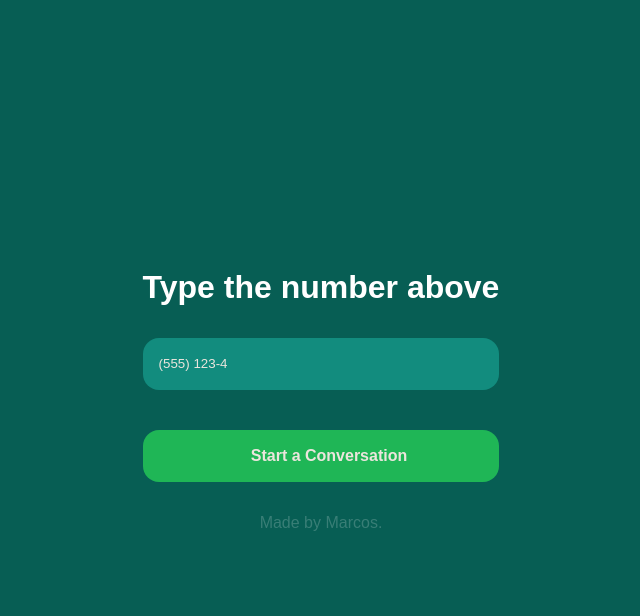
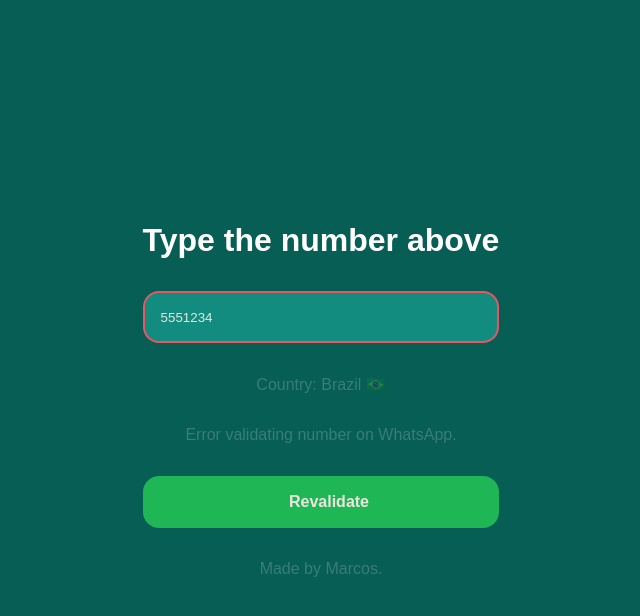
Before and after one commit to joaomarcosjova/sms-to-whatsapp, a plain HTML site: page index.html in a window 1280 px wide. Both pictures are taken after typing "5551234" into the empty fields and a click on the input "Start a Conversation". Shown: the whole page, without its empty margins (319-959 px from the left). Drawn offline with nearby package versions, Linux system fonts and the light colour scheme; no server answers.

Commit message:
some progress but still not doing it

```diff
--- /dev/null
+++ b/countries.js
@@ -0,0 +1,239 @@
+
+// List of all country codes and their corresponding flags and names
+export const countryCodes = {
+  "93": { name: "Afghanistan", flag: "🇦🇫" },
+  "355": { name: "Albania", flag: "🇦🇱" },
+  "213": { name: "Algeria", flag: "🇩🇿" },
+  "1-684": { name: "American Samoa", flag: "🇦🇸" },
+  "376": { name: "Andorra", flag: "🇦🇩" },
+  "244": { name: "Angola", flag: "🇦🇴" },
+  "1-264": { name: "Anguilla", flag: "🇦🇮" },
+  "672": { name: "Antarctica", flag: "🇦🇶" },
+  "1-268": { name: "Antigua and Barbuda", flag: "🇦🇬" },
+  "54": { name: "Argentina", flag: "🇦🇷" },
+  "374": { name: "Armenia", flag: "🇦🇲" },
+  "297": { name: "Aruba", flag: "🇦🇼" },
+  "61": { name: "Australia", flag: "🇦🇺" },
+  "43": { name: "Austria", flag: "🇦🇹" },
+  "994": { name: "Azerbaijan", flag: "🇦🇿" },
+  "1-242": { name: "Bahamas", flag: "🇧🇸" },
+  "973": { name: "Bahrain", flag: "🇧🇭" },
+  "880": { name: "Bangladesh", flag: "🇧🇩" },
+  "1-246": { name: "Barbados", flag: "🇧🇧" },
+  "375": { name: "Belarus", flag: "🇧🇾" },
+  "32": { name: "Belgium", flag: "🇧🇪" },
+  "501": { name: "Belize", flag: "🇧🇿" },
+  "229": { name: "Benin", flag: "🇧🇯" },
+  "1-441": { name: "Bermuda", flag: "🇧🇲" },
+  "975": { name: "Bhutan", flag: "🇧🇹" },
+  "591": { name: "Bolivia", flag: "🇧🇴" },
+  "387": { name: "Bosnia and Herzegovina", flag: "🇧🇦" },
+  "267": { name: "Botswana", flag: "🇧🇼" },
+  "55": { name: "Brazil", flag: "🇧🇷" },
+  "246": { name: "British Indian Ocean Territory", flag: "🇮🇴" },
+  "1-284": { name: "British Virgin Islands", flag: "🇻🇬" },
+  "673": { name: "Brunei", flag: "🇧🇳" },
+  "359": { name: "Bulgaria", flag: "🇧🇬" },
+  "226": { name: "Burkina Faso", flag: "🇧🇫" },
+  "257": { name: "Burundi", flag: "🇧🇮" },
+  "855": { name: "Cambodia", flag: "🇰🇭" },
+  "237": { name: "Cameroon", flag: "🇨🇲" },
+  "1": { name: "Canada", flag: "🇨🇦" },
+  "238": { name: "Cape Verde", flag: "🇨🇻" },
+  "1-345": { name: "Cayman Islands", flag: "🇰🇾" },
+  "236": { name: "Central African Republic", flag: "🇨🇫" },
+  "235": { name: "Chad", flag: "🇹🇩" },
+  "56": { name: "Chile", flag: "🇨🇱" },
+  "86": { name: "China", flag: "🇨🇳" },
+  "61": { name: "Christmas Island", flag: "🇨🇽" },
+  "61": { name: "Cocos Islands", flag: "🇨🇨" },
+  "57": { name: "Colombia", flag: "🇨🇴" },
+  "269": { name: "Comoros", flag: "🇰🇲" },
+  "682": { name: "Cook Islands", flag: "🇨🇰" },
+  "506": { name: "Costa Rica", flag: "🇨🇷" },
+  "385": { name: "Croatia", flag: "🇭🇷" },
+  "53": { name: "Cuba", flag: "🇨🇺" },
+  "599": { name: "Curacao", flag: "🇨🇼" },
+  "357": { name: "Cyprus", flag: "🇨🇾" },
+  "420": { name: "Czech Republic", flag: "🇨🇿" },
+  "243": { name: "Democratic Republic of the Congo", flag: "🇨🇩" },
+  "45": { name: "Denmark", flag: "🇩🇰" },
+  "253": { name: "Djibouti", flag: "🇩🇯" },
+  "1-767": { name: "Dominica", flag: "🇩🇲" },
+  "1-809": { name: "Dominican Republic", flag: "🇩🇴" },
+  "670": { name: "East Timor", flag: "🇹🇱" },
+  "593": { name: "Ecuador", flag: "🇪🇨" },
+  "20": { name: "Egypt", flag: "🇪🇬" },
+  "503": { name: "El Salvador", flag: "🇸🇻" },
+  "240": { name: "Equatorial Guinea", flag: "🇬🇶" },
+  "291": { name: "Eritrea", flag: "🇪🇷" },
+  "372": { name: "Estonia", flag: "🇪🇪" },
+  "251": { name: "Ethiopia", flag: "🇪🇹" },
+  "500": { name: "Falkland Islands", flag: "🇫🇰" },
+  "298": { name: "Faroe Islands", flag: "🇫🇴" },
+  "679": { name: "Fiji", flag: "🇫🇯" },
+  "358": { name: "Finland", flag: "🇫🇮" },
+  "33": { name: "France", flag: "🇫🇷" },
+  "689": { name: "French Polynesia", flag: "🇵🇫" },
+  "241": { name: "Gabon", flag: "🇬🇦" },
+  "220": { name: "Gambia", flag: "🇬🇲" },
+  "995": { name: "Georgia", flag: "🇬🇪" },
+  "49": { name: "Germany", flag: "🇩🇪" },
+  "233": { name: "Ghana", flag: "🇬🇭" },
+  "350": { name: "Gibraltar", flag: "🇬🇮" },
+  "30": { name: "Greece", flag: "🇬🇷" },
+  "299": { name: "Greenland", flag: "🇬🇱" },
+  "1-473": { name: "Grenada", flag: "🇬🇩" },
+  "1-671": { name: "Guam", flag: "🇬🇺" },
+  "502": { name: "Guatemala", flag: "🇬🇹" },
+  "44-1481": { name: "Guernsey", flag: "🇬🇬" },
+  "224": { name: "Guinea", flag: "🇬🇳" },
+  "245": { name: "Guinea-Bissau", flag: "🇬🇼" },
+  "592": { name: "Guyana", flag: "🇬🇾" },
+  "509": { name: "Haiti", flag: "🇭🇹" },
+  "504": { name: "Honduras", flag: "🇭🇳" },
+  "852": { name: "Hong Kong", flag: "🇭🇰" },
+  "36": { name: "Hungary", flag: "🇭🇺" },
+  "354": { name: "Iceland", flag: "🇮🇸" },
+  "91": { name: "India", flag: "🇮🇳" },
+  "62": { name: "Indonesia", flag: "🇮🇩" },
+  "98": { name: "Iran", flag: "🇮🇷" },
+  "964": { name: "Iraq", flag: "🇮🇶" },
+  "353": { name: "Ireland", flag: "🇮🇪" },
+  "44-1624": { name: "Isle of Man", flag: "🇮🇲" },
+  "972": { name: "Israel", flag: "🇮🇱" },
+  "39": { name: "Italy", flag: "🇮🇹" },
+  "225": { name: "Ivory Coast", flag: "🇨🇮" },
+  "1-876": { name: "Jamaica", flag: "🇯🇲" },
+  "81": { name: "Japan", flag: "🇯🇵" },
+  "44-1534": { name: "Jersey", flag: "🇯🇪" },
+  "962": { name: "Jordan", flag: "🇯🇴" },
+  "7": { name: "Kazakhstan", flag: "🇰🇿" },
+  "254": { name: "Kenya", flag: "🇰🇪" },
+  "686": { name: "Kiribati", flag: "🇰🇮" },
+  "383": { name: "Kosovo", flag: "🇽🇰" },
+  "965": { name: "Kuwait", flag: "🇰🇼" },
+  "996": { name: "Kyrgyzstan", flag: "🇰🇬" },
+  "856": { name: "Laos", flag: "🇱🇦" },
+  "371": { name: "Latvia", flag: "🇱🇻" },
+  "961": { name: "Lebanon", flag: "🇱🇧" },
+  "266": { name: "Lesotho", flag: "🇱🇸" },
+  "231": { name: "Liberia", flag: "🇱🇷" },
+  "218": { name: "Libya", flag: "🇱🇾" },
+  "423": { name: "Liechtenstein", flag: "🇱🇮" },
+  "370": { name: "Lithuania", flag: "🇱🇹" },
+  "352": { name: "Luxembourg", flag: "🇱🇺" },
+  "853": { name: "Macau", flag: "🇲🇴" },
+  "389": { name: "Macedonia", flag: "🇲🇰" },
+  "261": { name: "Madagascar", flag: "🇲🇬" },
+  "265": { name: "Malawi", flag: "🇲🇼" },
+  "60": { name: "Malaysia", flag: "🇲🇾" },
+  "960": { name: "Maldives", flag: "🇲🇻" },
+  "223": { name: "Mali", flag: "🇲🇱" },
+  "356": { name: "Malta", flag: "🇲🇹" },
+  "692": { name: "Marshall Islands", flag: "🇲🇭" },
+  "222": { name: "Mauritania", flag: "🇲🇷" },
+  "230": { name: "Mauritius", flag: "🇲🇺" },
+  "262": { name: "Mayotte", flag: "🇾🇹" },
+  "52": { name: "Mexico", flag: "🇲🇽" },
+  "691": { name: "Micronesia", flag: "🇫🇲" },
+  "373": { name: "Moldova", flag: "🇲🇩" },
+  "377": { name: "Monaco", flag: "🇲🇨" },
+  "976": { name: "Mongolia", flag: "🇲🇳" },
+  "382": { name: "Montenegro", flag: "🇲🇪" },
+  "1-664": { name: "Montserrat", flag: "🇲🇸" },
+  "212": { name: "Morocco", flag: "🇲🇦" },
+  "258": { name: "Mozambique", flag: "🇲🇿" },
+  "95": { name: "Myanmar", flag: "🇲🇲" },
+  "264": { name: "Namibia", flag: "🇳🇦" },
+  "674": { name: "Nauru", flag: "🇳🇷" },
+  "977": { name: "Nepal", flag: "🇳🇵" },
+  "31": { name: "Netherlands", flag: "🇳🇱" },
+  "599": { name: "Netherlands Antilles", flag: "🇳🇱" },
+  "687": { name: "New Caledonia", flag: "🇳🇨" },
+  "64": { name: "New Zealand", flag: "🇳🇿" },
+  "505": { name: "Nicaragua", flag: "🇳🇮" },
+  "227": { name: "Niger", flag: "🇳🇪" },
+  "234": { name: "Nigeria", flag: "🇳🇬" },
+  "683": { name: "Niue", flag: "🇳🇺" },
+  "672": { name: "Norfolk Island", flag: "🇳🇫" },
+  "850": { name: "North Korea", flag: "🇰🇵" },
+  "47": { name: "Norway", flag: "🇳🇴" },
+  "968": { name: "Oman", flag: "🇴🇲" },
+  "92": { name: "Pakistan", flag: "🇵🇰" },
+  "680": { name: "Palau", flag: "🇵🇼" },
+  "970": { name: "Palestine", flag: "🇵🇸" },
+  "507": { name: "Panama", flag: "🇵🇦" },
+  "675": { name: "Papua New Guinea", flag: "🇵🇬" },
+  "595": { name: "Paraguay", flag: "🇵🇾" },
+  "51": { name: "Peru", flag: "🇵🇪" },
+  "63": { name: "Philippines", flag: "🇵🇭" },
+  "48": { name: "Poland", flag: "🇵🇱" },
+  "351": { name: "Portugal", flag: "🇵🇹" },
+  "1-787": { name: "Puerto Rico", flag: "🇵🇷" },
+  "974": { name: "Qatar", flag: "🇶🇦" },
+  "242": { name: "Republic of the Congo", flag: "🇨🇬" },
+  "262": { name: "Reunion", flag: "🇷🇪" },
+  "40": { name: "Romania", flag: "🇷🇴" },
+  "7": { name: "Russia", flag: "🇷🇺" },
+  "250": { name: "Rwanda", flag: "🇷🇼" },
+  "590": { name: "Saint Barthelemy", flag: "🇧🇱" },
+  "290": { name: "Saint Helena", flag: "🇸🇭" },
+  "1-869": { name: "Saint Kitts and Nevis", flag: "🇰🇳" },
+  "1-758": { name: "Saint Lucia", flag: "🇱🇨" },
+  "590": { name: "Saint Martin", flag: "🇲🇫" },
+  "508": { name: "Saint Pierre and Miquelon", flag: "🇵🇲" },
+  "1-784": { name: "Saint Vincent and the Grenadines", flag: "🇻🇨" },
+  "685": { name: "Samoa", flag: "🇼🇸" },
+  "378": { name: "San Marino", flag: "🇸🇲" },
+  "239": { name: "Sao Tome and Principe", flag: "🇸🇹" },
+  "966": { name: "Saudi Arabia", flag: "🇸🇦" },
+  "221": { name: "Senegal", flag: "🇸🇳" },
+  "381": { name: "Serbia", flag: "🇷🇸" },
+  "248": { name: "Seychelles", flag: "🇸🇨" },
+  "232": { name: "Sierra Leone", flag: "🇸🇱" },
+  "65": { name: "Singapore", flag: "🇸🇬" },
+  "421": { name: "Slovakia", flag: "🇸🇰" },
+  "386": { name: "Slovenia", flag: "🇸🇮" },
+  "677": { name: "Solomon Islands", flag: "🇸🇧" },
+  "252": { name: "Somalia", flag: "🇸🇴" },
+  "27": { name: "South Africa", flag: "🇿🇦" },
+  "82": { name: "South Korea", flag: "🇰🇷" },
+  "211": { name: "South Sudan", flag: "🇸🇸" },
+  "34": { name: "Spain", flag: "🇪🇸" },
+  "94": { name: "Sri Lanka", flag: "🇱🇰" },
+  "249": { name: "Sudan", flag: "🇸🇩" },
+  "597": { name: "Suriname", flag: "🇸🇷" },
+  "268": { name: "Swaziland", flag: "🇸🇿" },
+  "46": { name: "Sweden", flag: "🇸🇪" },
+  "41": { name: "Switzerland", flag: "🇨🇭" },
+  "963": { name: "Syria", flag: "🇸🇾" },
+  "886": { name: "Taiwan", flag: "🇹🇼" },
+  "992": { name: "Tajikistan", flag: "🇹🇯" },
+  "255": { name: "Tanzania", flag: "🇹🇿" },
+  "66": { name: "Thailand", flag: "🇹🇭" },
+  "228": { name: "Togo", flag: "🇹🇬" },
+  "690": { name: "Tokelau", flag: "🇹🇰" },
+  "676": { name: "Tonga", flag: "🇹🇴" },
+  "1-868": { name: "Trinidad and Tobago", flag: "🇹🇹" },
+  "216": { name: "Tunisia", flag: "🇹🇳" },
+  "90": { name: "Turkey", flag: "🇹🇷" },
+  "993": { name: "Turkmenistan", flag: "🇹🇲" },
+  "1-649": { name: "Turks and Caicos Islands", flag: "🇹🇨" },
+  "688": { name: "Tuvalu", flag: "🇹🇻" },
+  "256": { name: "Uganda", flag: "🇺🇬" },
+  "380": { name: "Ukraine", flag: "🇺🇦" },
+  "971": { name: "United Arab Emirates", flag: "🇦🇪" },
+  "44": { name: "United Kingdom", flag: "🇬🇧" },
+  "1": { name: "United States", flag: "🇺🇸" },
+  "598": { name: "Uruguay", flag: "🇺🇾" },
+  "998": { name: "Uzbekistan", flag: "🇺🇿" },
+  "678": { name: "Vanuatu", flag: "🇻🇺" },
+  "379": { name: "Vatican", flag: "🇻🇦" },
+  "58": { name: "Venezuela", flag: "🇻🇪" },
+  "84": { name: "Vietnam", flag: "🇻🇳" },
+  "681": { name: "Wallis and Futuna", flag: "🇼🇫" },
+  "967": { name: "Yemen", flag: "🇾🇪" },
+  "260": { name: "Zambia", flag: "🇿🇲" },
+  "263": { name: "Zimbabwe", flag: "🇿🇼" }
+};
--- a/main.js
+++ b/main.js
@@ -1,33 +1,74 @@
-const button = document.querySelector('#button')
-const input = document.querySelector('input')
-const maskOptions = {
-  mask: '(000) 000-000-000'
+import { countryCodes } from './countries.js';
+
+const button = document.querySelector('#button');
+const input = document.querySelector('input');
+const errorText = document.querySelector('#error');
+const countryInfo = document.createElement('p'); // For country name and flag
+const validationInfo = document.createElement('p'); // For validation status
+
+// Append the paragraphs to the DOM
+input.parentNode.insertBefore(countryInfo, errorText.nextSibling);
+input.parentNode.insertBefore(validationInfo, countryInfo.nextSibling);
+
+// Function to reset form state
+function resetForm() {
+  errorText.innerHTML = '';
+  countryInfo.innerHTML = '';
+  validationInfo.innerHTML = '';
+  input.style.border = 'none';
+  button.value = 'Start a Conversation'; // Default button text
 }
 
 button.addEventListener('click', function (e) {
   e.preventDefault();
 
+  // Reset error and country info
+  resetForm();
 
-  let errorText = document.querySelector('#error');
-  let input = document.querySelector('input')
-  input.style.border = 'none'
+  if (input.value.trim() === '') {
+    errorText.innerHTML = 'Type a phone number!';
+    input.style.border = '2px solid #ed5463';
+    return;
+  }
 
-  if (input.value == '') {
-    errorText.innerHTML = 'Type a phone number!';
-    input.style.border = '2px solid #ed5463'
+  const phoneNumber = input.value.trim();
+  const formattedPhoneNumber = phoneNumber.replace(/[^0-9]/g, '');
 
-    return
+  // Extract country code
+  const countryCode = Object.keys(countryCodes).find(code => formattedPhoneNumber.startsWith(code));
+
+  if (countryCode) {
+    // Display country name and flag
+    const country = countryCodes[countryCode];
+    countryInfo.innerHTML = `Country: ${country.name} ${country.flag}`;
+
+    // Use the WhatsApp API to validate if the number exists (pseudo-code)
+    const whatsappURL = `https://api.whatsapp.com/send?phone=${formattedPhoneNumber}`;
+
+    fetch(whatsappURL, { method: 'HEAD' })
+      .then(response => {
+        if (response.ok) {
+          validationInfo.innerHTML = 'Number is valid on WhatsApp.';
+          button.value = 'Start a Conversation'; // Change button text to valid
+          button.onclick = () => window.open(whatsappURL, '_blank').focus(); // Open chat on click
+        } else {
+          validationInfo.innerHTML = 'Number is not valid on WhatsApp. Please check the number and try again.';
+          input.style.border = '2px solid #ed5463';
+          button.value = 'Revalidate'; // Change button text to revalidate
+          button.onclick = () => location.reload(); // Reload page to reset state
+        }
+      })
+      .catch(error => {
+        validationInfo.innerHTML = 'Error validating number on WhatsApp.';
+        input.style.border = '2px solid #ed5463';
+        button.value = 'Revalidate'; // Change button text to revalidate
+        button.onclick = () => location.reload(); // Reload page to reset state
+      });
+
   } else {
-    errorText.innerHTML = '';
+    errorText.innerHTML = 'Invalid phone number!';
+    input.style.border = '2px solid #ed5463';
+    button.value = 'Revalidate'; // Change button text to revalidate
+    button.onclick = () => location.reload(); // Reload page to reset state
   }
-  const cellphoneNumber = input.value
-  const formattedCellphoneNumber = cellphoneNumber.replace('(', '').replace(')', '').replace(' ', '').replace('-', '')
-  const url = `https://api.whatsapp.com/send?phone=244${formattedCellphoneNumber}`
-  window.open(url, '_blank').focus()
-})
-
-function configureMaskInput() {
-  IMask(input, maskOptions)
-}
-
-configureMaskInput()
+});
```
Also changed, not shown: index.html (+1 -1 lines).
